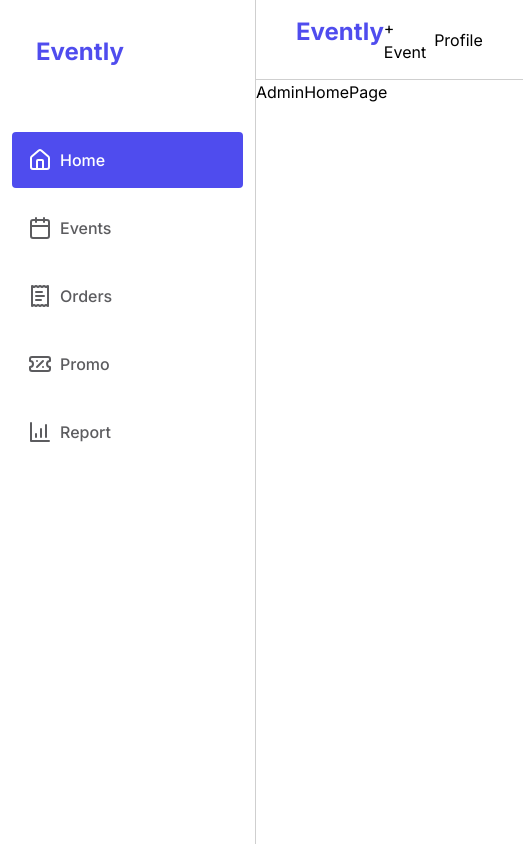
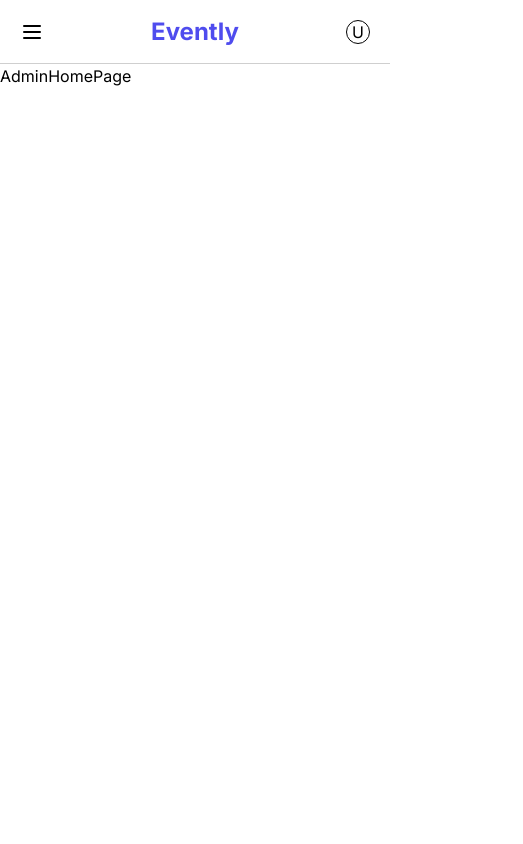
Before and after one commit to rizaldyip10/evently-fe, a Next.js app: page /admin in a window 390 px wide. Shown: the whole page, 523 px wide, since content can reach past the window. Built offline with nearby package versions, Linux system fonts and the light colour scheme.

Commit message:
Admin dashboard layout (#6)
* feat(dashboard layout): adding dashboard layout

* feat(dashboard layout): layout for mobile

```diff
--- a/app/admin/layout.tsx
+++ b/app/admin/layout.tsx
@@ -5,11 +5,11 @@ import React from 'react'
 const AdminLayout = ({ children }: { children: React.ReactNode }) => {
   return (
     <div className='w-full flex'>
-      <div className='w-64 border-r border-[#CFCFCF] h-screen absolute'>
+      <div className='w-64 border-r border-[#CFCFCF] h-screen absolute hidden lg:block'>
         <Sidebar />
       </div>
-      <div className='w-full ml-64'>
-        <div className='w-full h-20 bg-[#FFF] flex items-center border-b border-[#cfcfcf]'>
+      <div className='w-full lg:ml-64'>
+        <div className='w-full h-16 md:h-20 bg-[#FFF] flex items-center border-b border-[#cfcfcf]'>
           <NavbarAdmin />
         </div>
         { children }
--- /dev/null
+++ b/components/pages/admin/mobile-menu.tsx
@@ -0,0 +1,27 @@
+import React from 'react'
+import SidebarRoutes from './sidebar-routes'
+import { cn } from '@/lib/utils'
+import { Button } from '@/components/ui/button'
+import { X } from 'lucide-react'
+
+interface SidebarMobileProps {
+    isOpen: boolean
+    onClose: () => void
+}
+
+const SidebarMobile: React.FC<SidebarMobileProps> = ({ isOpen, onClose }) => {
+    return (
+        <div className={cn('w-full md:w-1/4 absolute h-screen top-0 left-0 flex-col border-r border-[#CFCFCF] bg-[#fff]', isOpen ? 'flex animate-slide-in-right' : 'hidden animate-slide-out-right')}>
+            <div className='w-full flex justify-end mt-3'>
+                <Button onClick={onClose}>
+                    <X />
+                </Button>
+            </div>
+            <div className='mt-4 p-3'>
+                <SidebarRoutes />
+            </div>
+        </div>
+    )
+}
+
+export default SidebarMobile
--- a/components/pages/admin/navbar-admin.tsx
+++ b/components/pages/admin/navbar-admin.tsx
@@ -1,17 +1,21 @@
 import Link from 'next/link'
 import React from 'react'
+import SidebarMobileBtn from './sidebar-mobile-btn'
 
 const NavbarAdmin = () => {
     return (
-        <div className='w-full flex px-10'>
-            <div className='md:hidden'>
+        <div className='w-full flex items-center px-5 lg:px-10'>
+            <SidebarMobileBtn />
+            <div className='lg:hidden ml-auto'>
                 <Link href="/admin">
                     <h1 className='text-primary-default font-bold text-2xl'>Evently</h1>
                 </Link>
             </div>
             <div className='flex items-center gap-2 ml-auto'>
-                <p>+ Event</p>
-                <p>Profile</p>
+                {/* <p>+ Event</p> */}
+                <div className='w-6 h-6 md:w-10 md:h-10 rounded-full border flex items-center justify-center'>
+                    U
+                </div>
             </div>
         </div>
     )
--- /dev/null
+++ b/components/pages/admin/sidebar-mobile-btn.tsx
@@ -0,0 +1,30 @@
+"use client"
+
+import { Button } from '@/components/ui/button'
+import { Menu } from 'lucide-react'
+import React, { useState } from 'react'
+import SidebarMobile from './mobile-menu'
+
+const SidebarMobileBtn = () => {
+    const [isOpen, setIsOpen] = useState<boolean>(false)
+
+    const onOpen = () => {
+        setIsOpen(true)
+    }
+
+    const onClose = () => {
+        setIsOpen(false)
+    }
+
+    return (
+        <>
+            <Button onClick={onOpen} variant='ghost' className='p-0 lg:hidden'>
+                <Menu />
+            </Button>
+
+            <SidebarMobile isOpen={isOpen} onClose={onClose} />
+        </>
+    )
+}
+
+export default SidebarMobileBtn
--- a/tailwind.config.ts
+++ b/tailwind.config.ts
@@ -93,7 +93,7 @@ const config = {
           to: { height: "0" },
         },
         'slide-in-right': {
-          '0%': { transform: 'translateX(100%)' },
+          '0%': { transform: 'translateX(-100%)' },
           '100%': { transform: 'translateX(0)' },
         },
         'slide-out-right': {
```
